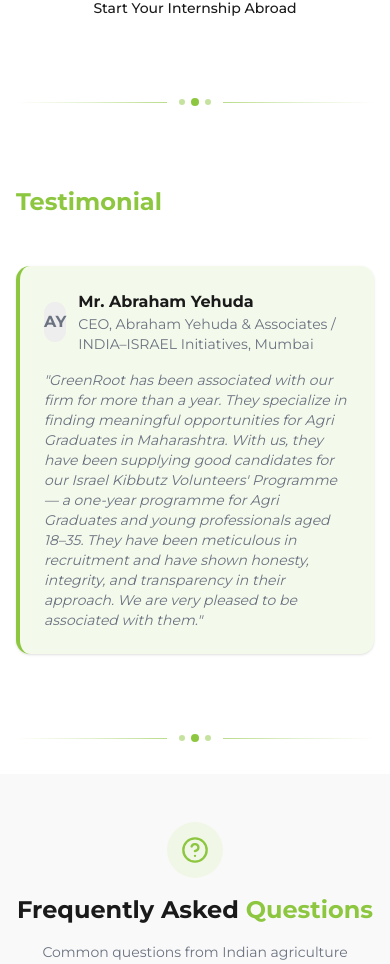
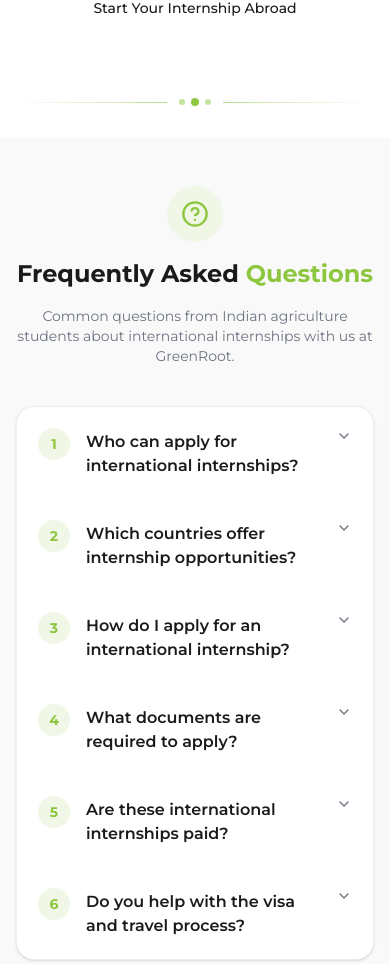
Before and after one commit to go2agro/greenroot-app, a Next.js app: page / in a window 390 px wide. Shown: the part 4080-5044 px from the top of the page. Built offline with nearby package versions, Linux system fonts and the light colour scheme; no server answers.

Commit message:
Remove testimonials section from landing page until real stories are available.

```diff
--- a/app/page.tsx
+++ b/app/page.tsx
@@ -249,40 +249,6 @@ export default function Home() {
 
       <SectionDivider />
 
-      {/* TESTIMONIAL */}
-      <section className="w-full py-12 md:py-20 lg:py-24 bg-white">
-        <div className="max-w-7xl mx-auto px-4 sm:px-6 lg:px-8">
-          <MotionReveal>
-            <SectionHeading
-              prefix={landingConfig.successStories.heading_prefix}
-              highlight={landingConfig.successStories.heading_highlight}
-            />
-          </MotionReveal>
-
-          <MotionStagger className="grid grid-cols-1 md:grid-cols-2 gap-6">
-            {landingConfig.successStories.stories.map((story) => (
-              <MotionStaggerItem
-                key={story.id}
-                className="bg-gr-primary/10 rounded-xl p-6 shadow-sm border-l-4 border-gr-primary"
-              >
-                <div className="flex items-center gap-3 mb-4">
-                  <div className="w-10 h-10 rounded-full bg-gr-border flex items-center justify-center">
-                    <span className="font-bold text-gr-text-muted">{story.initials}</span>
-                  </div>
-                  <div>
-                    <p className="font-bold text-gr-text-dark">{story.name}</p>
-                    <p className="text-sm text-gr-text-muted">{story.role}</p>
-                  </div>
-                </div>
-                <p className="text-sm text-gr-text-muted italic">&quot;{story.quote}&quot;</p>
-              </MotionStaggerItem>
-            ))}
-          </MotionStagger>
-        </div>
-      </section>
-
-      <SectionDivider />
-
       {/* FAQ */}
       <section className="w-full py-12 md:py-20 lg:py-24 bg-gr-background">
         <div className="max-w-5xl mx-auto px-4 sm:px-6 lg:px-8">
--- a/config/pages/landing.json
+++ b/config/pages/landing.json
@@ -144,19 +144,6 @@
       }
     ]
   },
-  "successStories": {
-    "heading_prefix": "",
-    "heading_highlight": "Testimonial",
-    "stories": [
-      {
-        "id": "abraham-yehuda",
-        "initials": "AY",
-        "name": "Mr. Abraham Yehuda",
-        "role": "CEO, Abraham Yehuda & Associates / INDIA–ISRAEL Initiatives, Mumbai",
-        "quote": "GreenRoot has been associated with our firm for more than a year. They specialize in finding meaningful opportunities for Agri Graduates in Maharashtra. With us, they have been supplying good candidates for our Israel Kibbutz Volunteers' Programme — a one-year programme for Agri Graduates and young professionals aged 18–35. They have been meticulous in recruitment and have shown honesty, integrity, and transparency in their approach. We are very pleased to be associated with them."
-      }
-    ]
-  },
   "faq": {
     "heading_prefix": "Frequently Asked",
     "heading_highlight": "Questions",
```
